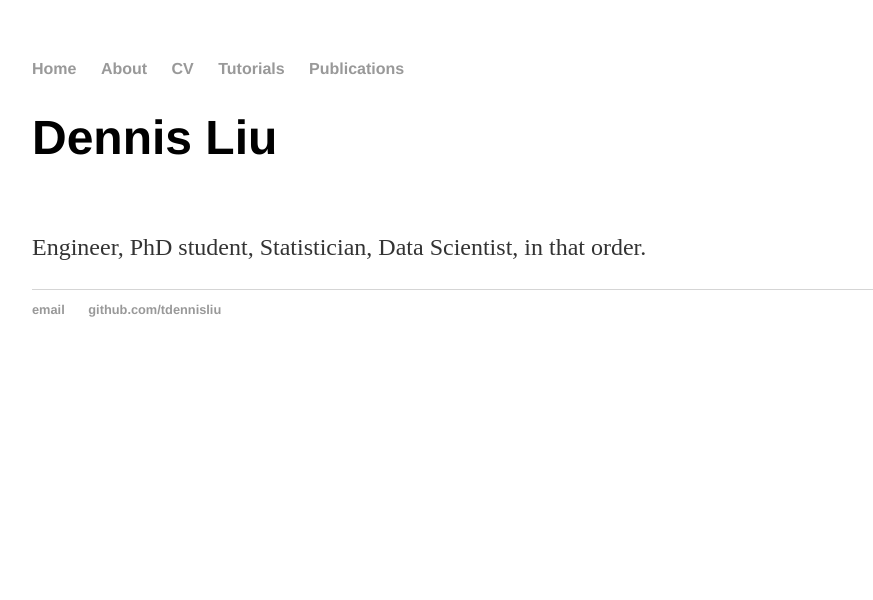
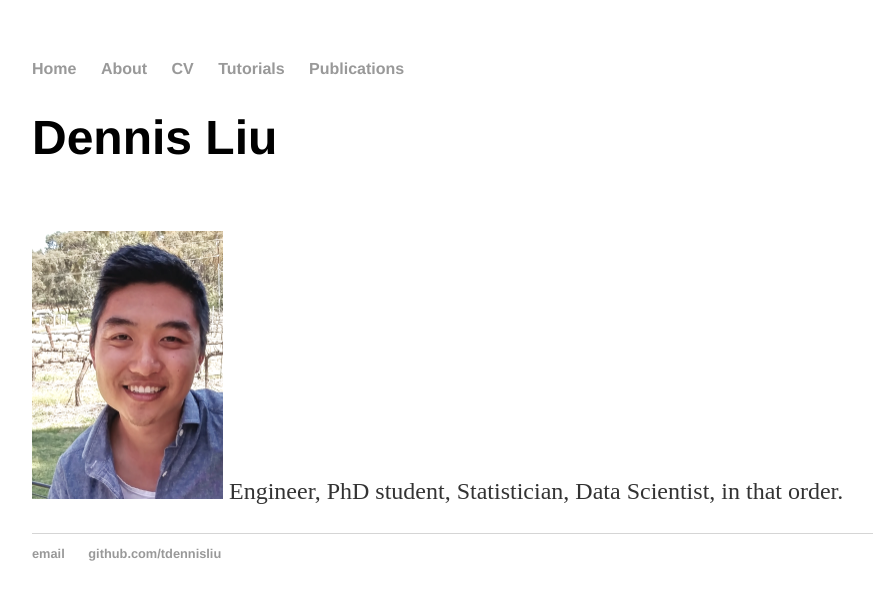
Before and after one commit to tdennisliu/tdennisliu.github.io, a Jekyll site: the page built from index.html, in a window 1280 px wide. Shown: the top 600 px of the page, without its empty margins (160-1033 px from the left). Built offline with Jekyll 4.4.1, drawn with Linux system fonts in a browser that asks for light colours.

Commit message:
added image

```diff
--- a/index.html
+++ b/index.html
@@ -6,6 +6,8 @@ title: Dennis Liu
         		<h1>Dennis Liu</h1>
 				<p>
 					<br>
+					<img src="about/DLprofile.png" alt="Photo of Dennis Liu"
+  					title="Dennis Liu" width="191" height="268" />
 					Engineer, PhD student, Statistician, Data Scientist, in that order. </p>
     		</div><!-- /.blurb -->
 		</div><!-- /.container -->
```
